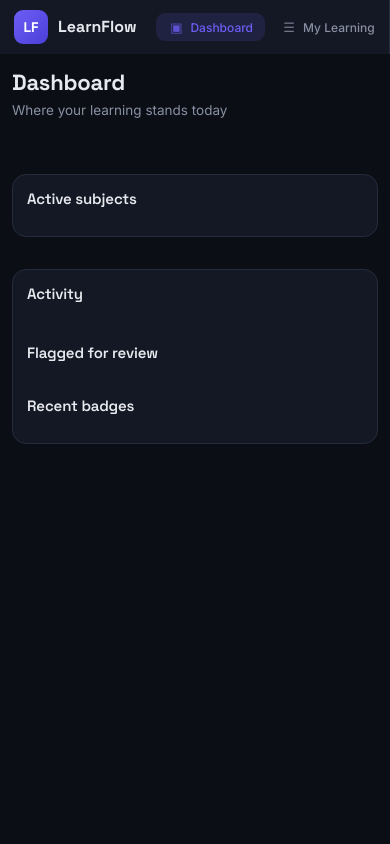
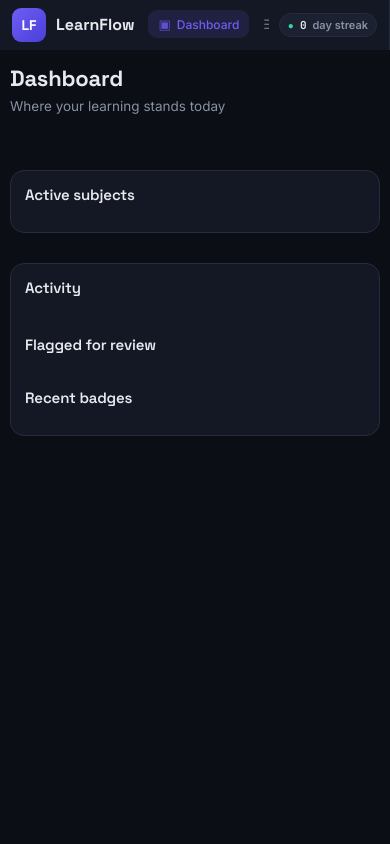
Before and after one commit to Fayead77/Tracker, a Flask app: page / in a window 390 px wide. Run offline with Flask 3, Linux system fonts and the light colour scheme; data that the repository does not hold is empty; some libraries are stand-ins or nearby versions.

Commit message:
Update style.css

```diff
--- a/static/css/style.css
+++ b/static/css/style.css
@@ -20,7 +20,9 @@
   --font-mono: 'JetBrains Mono', monospace;
 }
 
-* { box-sizing: border-box; }
+*, *::before, *::after {
+  box-sizing: border-box;
+}
 
 html, body {
   margin: 0;
@@ -48,7 +50,9 @@ h1, h2, h3 {
 .app-shell {
   display: flex;
   min-height: 100vh;
+  width: 100%;
   max-width: 100vw;
+  overflow-x: hidden;
 }
 
 .sidebar {
@@ -218,6 +223,7 @@ h1, h2, h3 {
   grid-template-columns: repeat(4, 1fr);
   gap: 14px;
   margin-bottom: 28px;
+  width: 100%;
 }
 
 .stat-card {
@@ -251,6 +258,8 @@ h1, h2, h3 {
   grid-template-columns: 1.3fr 1fr;
   gap: 16px;
   align-items: start;
+  width: 100%;
+  min-width: 0;
 }
 
 .panel {
@@ -259,6 +268,9 @@ h1, h2, h3 {
   border-radius: var(--radius);
   padding: 20px;
   margin-bottom: 16px;
+  min-width: 0;
+  width: 100%;
+  box-sizing: border-box;
 }
 
 .panel-head {
@@ -271,8 +283,14 @@ h1, h2, h3 {
 .panel-head h2 { font-size: 15px; font-weight: 600; }
 .panel-sub { font-size: 12px; color: var(--text-dim); font-family: var(--font-mono); }
 
-/* ---------------- Subject list (dashboard + my learning) ---------------- */
-.subject-list, .breakdown-list { display: flex; flex-direction: column; gap: 10px; }
+/* ---------------- Subject list ---------------- */
+.subject-list, .breakdown-list {
+  display: flex;
+  flex-direction: column;
+  gap: 10px;
+  width: 100%;
+  min-width: 0;
+}
 
 .subject-card {
   background: var(--surface-alt);
@@ -782,89 +829,115 @@ h1, h2, h3 {
     z-index: 50;
     flex-direction: row;
     align-items: center;
-    padding: 10px 14px;
-    gap: 12px;
+    padding: 8px 12px;
+    gap: 10px;
     overflow-x: auto;
     -webkit-overflow-scrolling: touch;
+    box-sizing: border-box;
   }
-  .brand { padding: 0 8px 0 0; flex-shrink: 0; }
+  .sidebar::-webkit-scrollbar { display: none; }
+  .brand { padding: 0 4px 0 0; flex-shrink: 0; }
   .brand-sub { display: none; }
-  .nav { flex-direction: row; flex: none; gap: 4px; }
-  .nav-item { flex-direction: row; gap: 6px; padding: 6px 12px; font-size: 12px; white-space: nowrap; }
-  .nav-icon { font-size: 13px; }
+
+  .nav {
+    flex-direction: row;
+    flex: 1;
+    gap: 4px;
+    overflow-x: auto;
+    padding-bottom: 2px;
+  }
+  .nav::-webkit-scrollbar { display: none; }
+  .nav-item {
+    flex-direction: row;
+    gap: 6px;
+    padding: 6px 10px;
+    font-size: 12px;
+    white-space: nowrap;
+    flex-shrink: 0;
+  }
+  .nav-icon { font-size: 13px; width: auto; }
   .sidebar-footer { display: flex; flex-direction: row; align-items: center; padding-top: 0; margin-left: auto; flex-shrink: 0; }
-  .streak-chip { display: flex; padding: 4px 8px; font-size: 11px; }
-  .main { padding: 20px 16px; max-width: 100%; }
-  .stat-grid { grid-template-columns: repeat(2, 1fr); }
-  .dash-columns { grid-template-columns: 1fr; }
+  .streak-chip { display: flex; padding: 4px 8px; font-size: 11px; white-space: nowrap; }
+
+  .main { padding: 18px 14px 40px; max-width: 100%; }
+  .stat-grid { grid-template-columns: repeat(2, 1fr); gap: 10px; }
+  .dash-columns { grid-template-columns: 1fr; gap: 14px; }
   .field-row { grid-template-columns: 1fr; }
 }
 
-/* Mobile Devices */
+/* Mobile Screens */
 @media (max-width: 640px) {
-  .main { padding: 14px 12px; }
+  .main { padding: 14px 10px; }
+
   .view-header {
     flex-direction: column;
     align-items: flex-start;
-    gap: 12px;
+    gap: 10px;
   }
   .view-header h1 { font-size: 22px; }
   .header-actions { width: 100%; flex-wrap: wrap; }
   .header-actions .btn { flex: 1; min-width: 120px; }
   #btn-add-subject { width: 100%; }
 
-  .stat-grid { grid-template-columns: repeat(2, 1fr); gap: 10px; }
-  .stat-card { padding: 14px; }
+  .stat-grid { grid-template-columns: repeat(2, 1fr); gap: 8px; }
+  .stat-card { padding: 12px; }
   .stat-value { font-size: 22px; }
 
-  .continue-card { flex-direction: column; align-items: flex-start; }
+  .continue-card { flex-direction: column; align-items: flex-start; padding: 14px; }
   .continue-card #btn-continue-go { width: 100%; }
 
   .panel { padding: 14px; }
 
-  /* Activity Grid Scroll Fix */
+  /* Active subject inside panels */
+  .subject-card { padding: 12px; }
+  .subject-card-top { gap: 6px; }
+  .subject-card-name { font-size: 14px; }
+
+  /* Heatmap Grid Fix */
   .activity-grid {
     display: grid;
-    grid-template-columns: repeat(13, minmax(16px, 1fr));
-    gap: 4px;
+    grid-template-columns: repeat(13, minmax(14px, 1fr));
+    gap: 3px;
     overflow-x: auto;
-    padding-bottom: 6px;
+    padding-bottom: 4px;
   }
 
   .bar-chart { overflow-x: auto; }
-
-  .subject-card-top { flex-wrap: wrap; row-gap: 6px; }
 
   .level1-head { padding: 12px; flex-wrap: wrap; row-gap: 8px; }
   .level1-name { flex-basis: 100%; order: -1; }
   .level1-mini-track { display: none; }
 
-  .level2-row { padding: 10px 12px 10px 24px; flex-wrap: wrap; }
-  .add-level2-row { padding: 10px 12px 12px 24px; }
+  .level2-row { padding: 10px 10px 10px 20px; flex-wrap: wrap; }
+  .add-level2-row { padding: 10px 10px 12px 20px; }
 
-  /* Responsive Modals */
-  .modal { width: 94%; max-width: 480px; margin: 0 auto; }
-  .modal-sm { width: 94%; max-width: 400px; }
+  .modal { width: 95%; max-width: 480px; }
+  .modal-sm { width: 95%; max-width: 400px; }
   .modal-body { padding: 16px; }
 
   .field-row { grid-template-columns: 1fr; }
 
-  /* Form layouts */
   .resource-add-row { flex-direction: column; align-items: stretch; gap: 10px; }
   .resource-add-row .input, .resource-add-row select, .resource-add-row .btn { width: 100%; }
 
   .resource-row { flex-wrap: wrap; row-gap: 6px; }
   .resource-context { flex-basis: 100%; }
 
-  .toast { left: 14px; right: 14px; bottom: 14px; }
+  .toast { left: 12px; right: 12px; bottom: 12px; }
 }
 
-/* Very Small Mobile Screens */
+/* Small Screens */
 @media (max-width: 400px) {
-  .stat-grid { grid-template-columns: 1fr; gap: 8px; }
-  .stat-card { padding: 12px; }
-  .stat-value { font-size: 20px; }
+  .stat-grid { grid-template-columns: 1fr 1fr; gap: 6px; }
+  .stat-card { padding: 10px; }
+  .stat-value { font-size: 18px; }
   .level1-head { padding: 10px; }
-  .level2-row { padding: 8px 10px 8px 18px; }
-  .add-level2-row { padding: 8px 10px 10px 18px; }
+  .level2-row { padding: 8px 8px 8px 16px; }
+  .add-level2-row { padding: 8px 8px 10px 16px; }
 }
+
+/* focus visibility */
+button:focus-visible, input:focus-visible, textarea:focus-visible, select:focus-visible {
+  outline: 2px solid var(--accent);
+  outline-offset: 2px;
+}
```
Also changed, not shown: other parts of static/css/style.css (+43 -12 lines).
